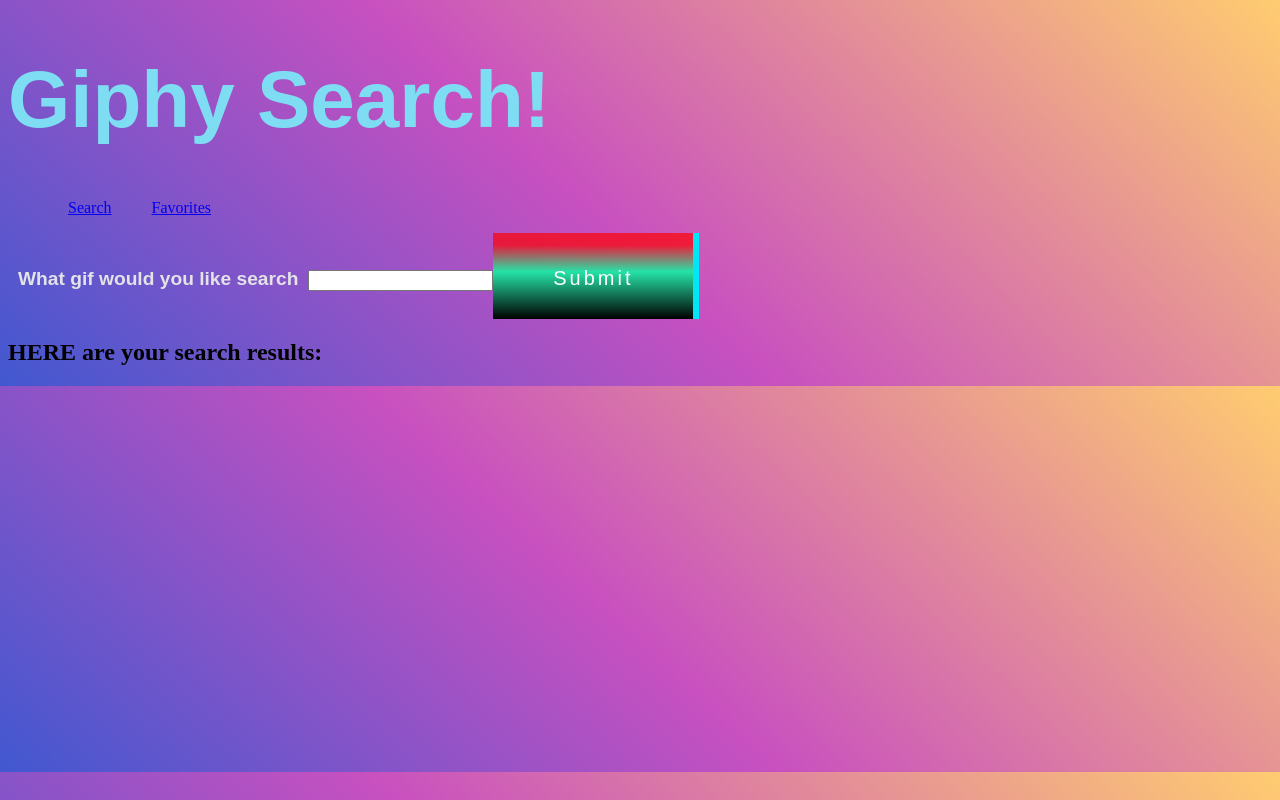
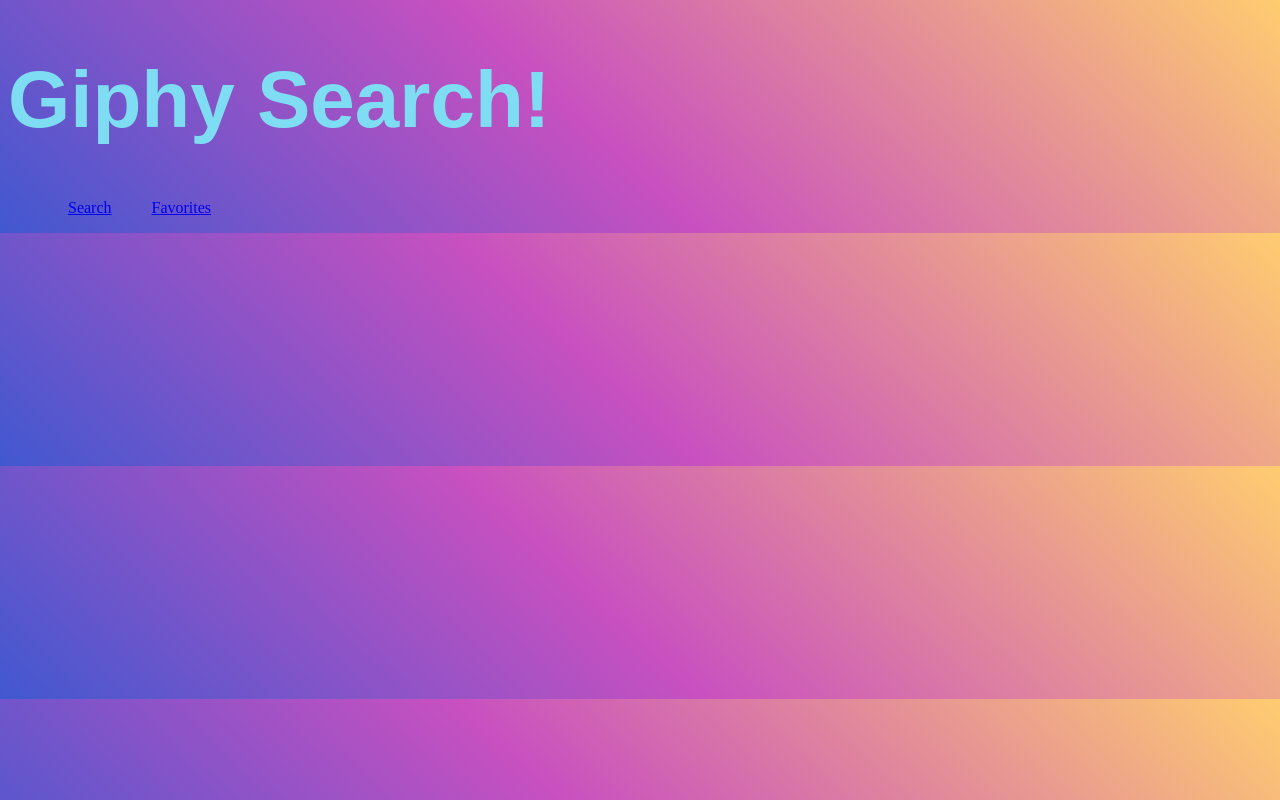
Before and after one commit to DevMinerIO/group-giphy-saga-project, a React (Create React App) app: page /#/favorite in a window 1280 px wide. Built offline with nearby package versions, Linux system fonts and the light colour scheme.

Commit message:
fixed route exact bug

```diff
--- a/src/components/App/App.js
+++ b/src/components/App/App.js
@@ -17,7 +17,7 @@
             <Link to="/"><li>Search</li></Link>
             <Link to="/favorites"><li>Favorites</li></Link>
           </ul>
-          <Route path="/"><Search /></Route>
+          <Route path="/" exact><Search /></Route>
           <Route path="/favorites" exact>
             <Favorites />
           </Route>
```
